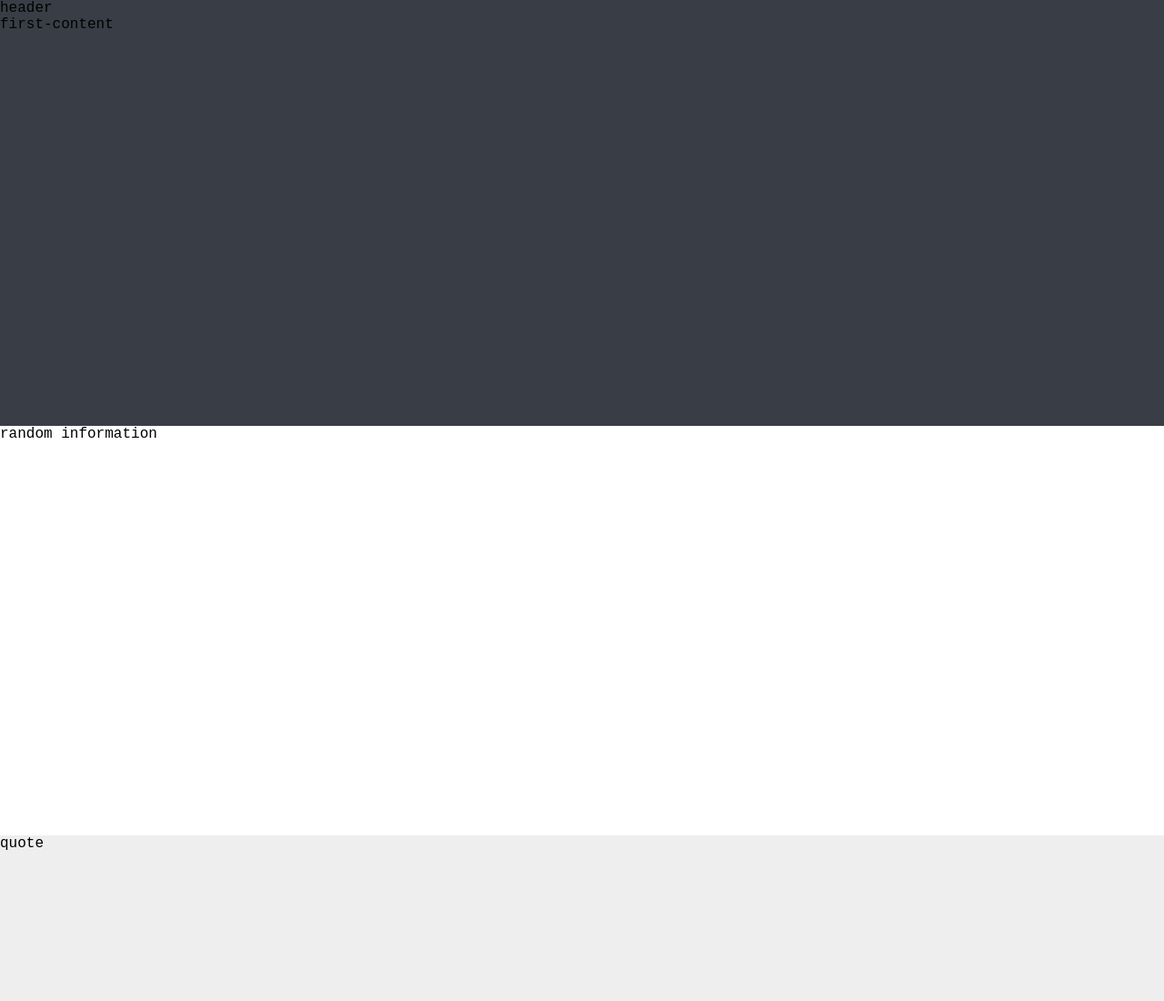
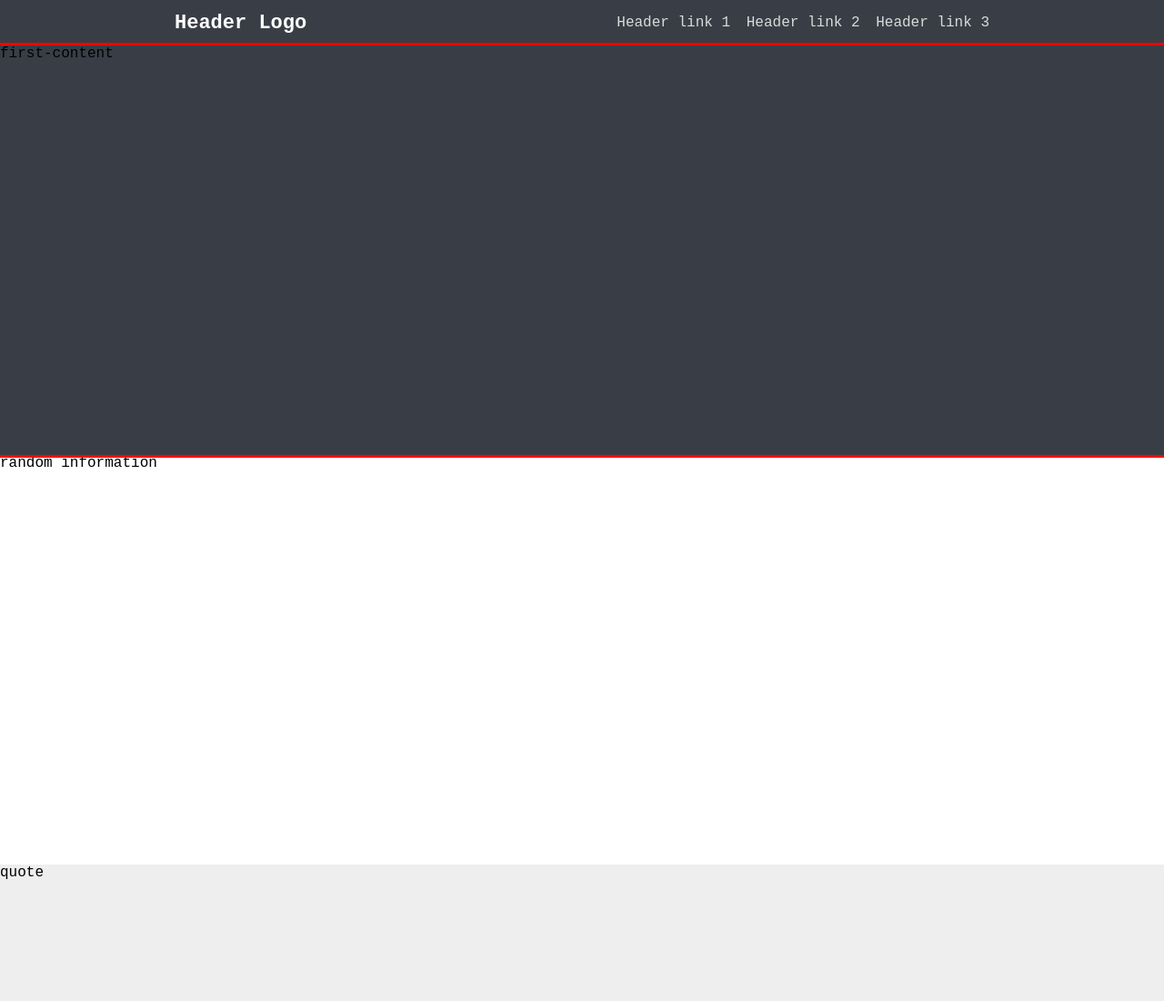
Before and after one commit to ybertoldi/landing-page, a plain HTML site: page index.html in a window 1280 px wide. Shown: the top 1100 px of the page at 91% size. Drawn offline with Linux system fonts and the light colour scheme.

Commit message:
Add header and the 'centered' class

```diff
--- a/index.html
+++ b/index.html
@@ -8,8 +8,21 @@
     <link rel="stylesheet" href="styles.css" />
 </head>
 <body>
-    <div class="container-1">header</div>
+<!-- All about header -->
+    <div class="container-1">
+        <div class="header-content centered">
+            <div class="header-logo">Header Logo</div>
+            <div class="header-links">
+                <a href="">Header link 1</a>
+                <a href="">Header link 2</a>
+                <a href="">Header link 3</a>
+            </div>
+        </div>
+    </div>
+
+<!-- All about the site starting information -->
     <div class="container-2">first-content</div>
+
     <div class="container-3">random information</div>
     <div class="container-4">quote</div>
     <div class="container-5">action</div>
--- a/styles.css
+++ b/styles.css
@@ -1,3 +1,4 @@
+/* General ajdustments */
 body{
     font-family: 'Courier New', Courier, monospace;
     margin: 0;
@@ -11,15 +12,41 @@ a, li{
     text-decoration: none;
 }
 
+.centered{
+    width: 70%;
+}
+
 .container-1{
     background: #393e46;
-    height: 50px
-    outline: 2px solid red;
+    height: 50px;
+    display: flex;
+    justify-content: center;
 }
 
+.header-content{
+    display: flex;
+    justify-content: space-between;
+    align-items: center;
+}
+
+.header-logo{
+    color: white;
+    font-weight: bold;
+    font-size: 22px;
+}
+
+.header-links *{
+    color: rgb(218, 218, 218);
+    margin-left: 8px;
+}
+
+
+
+/* container 2: starting-info */
 .container-2{
     background: #393e46;
     height: 450px;
+    outline: 3px solid red;
 }
 
 .container-3{
```
